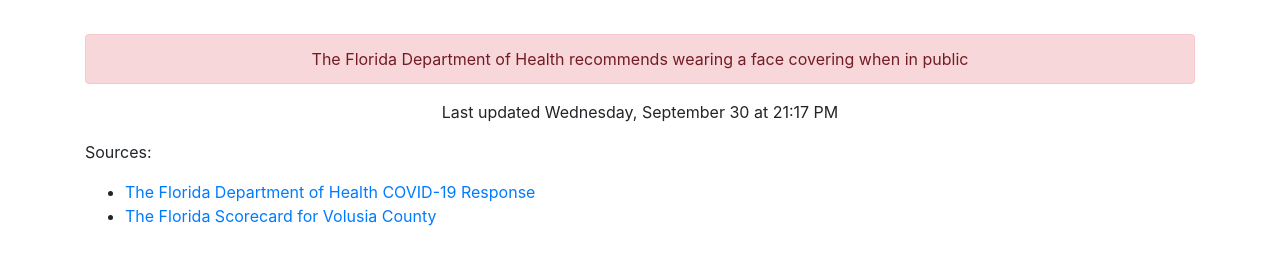
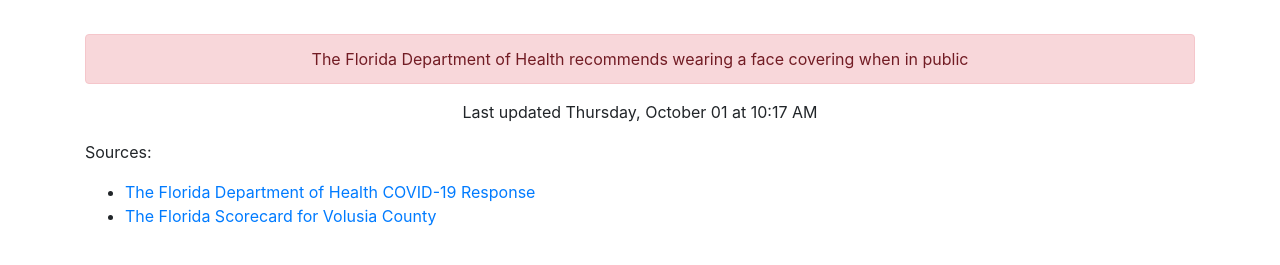
Before and after one commit to thinkjson/timeforchurch, a Jekyll site: the page built from index.md, in a window 1280 px wide. Shown: the part 612-877 px from the top of the page. Built offline with Jekyll 4.4.1, drawn with Linux system fonts in a browser that asks for light colours; our own code applies the rules of GitHub Pages for plain Markdown files.

Commit message:
Updating data

```diff
--- a/_includes/data.html
+++ b/_includes/data.html
@@ -9,4 +9,4 @@
     <div class="outcome text-danger">YES</div>
     <div class="alert alert-danger" role="alert">The Florida Department of Health recommends wearing a face covering when in public</div>
 
-    <p>Last updated Wednesday, September 30 at 21:17 PM</p>
+    <p>Last updated Thursday, October 01 at 10:17 AM</p>
```
